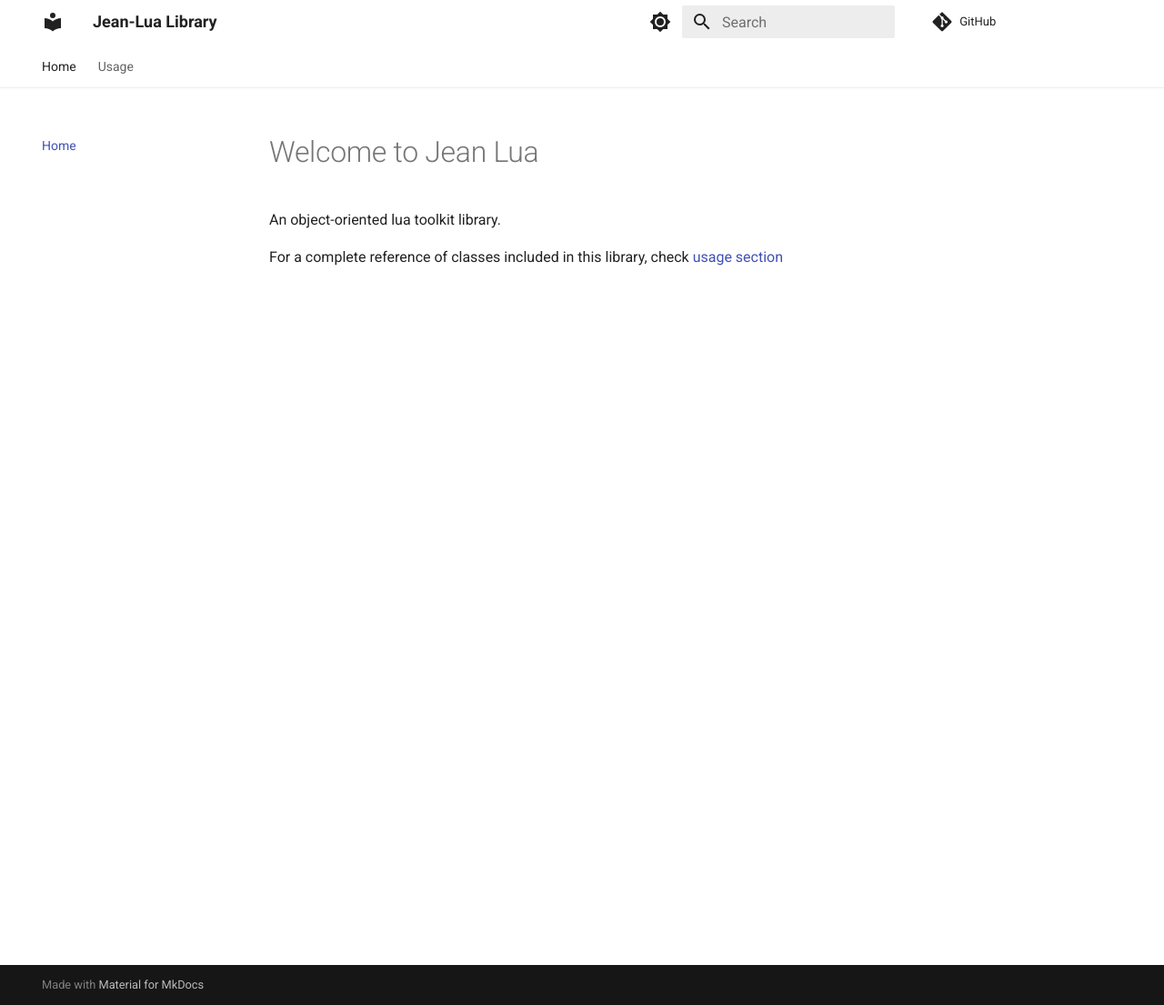
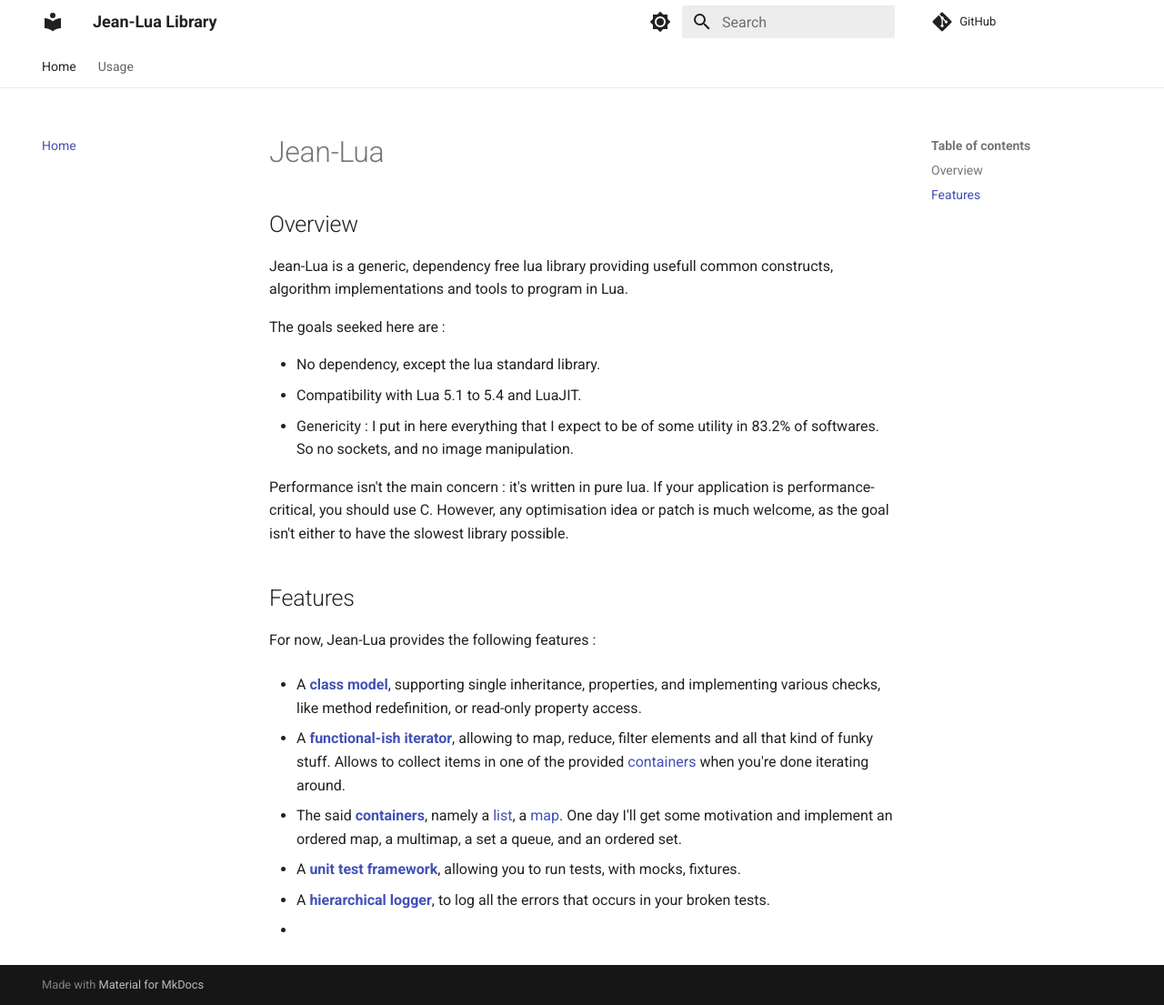
Before and after one commit to jean-loutre/jean-lua, an MkDocs documentation site: the page built from doc/index.md, in a window 1280 px wide and 1105 px high. Shown: the whole window at 91% size. Built offline with MkDocs 1.6.1 and Material for MkDocs 9.7.7, drawn with Linux system fonts in a browser that asks for light colours; comment, search, counter and statistics services are not loaded.

Commit message:
doc: wrote doc

```diff
--- a/doc/index.md
+++ b/doc/index.md
@@ -1,6 +1,44 @@
-# Welcome to Jean Lua
+# Jean-Lua
 
-An object-oriented lua toolkit library.
+## Overview
 
-For a complete reference of classes included in this library, check
-[usage section](usage/_index.md)
+Jean-Lua is a generic, dependency free lua library providing usefull common
+constructs, algorithm implementations and tools to program in Lua.
+
+The goals seeked here are :
+
+* No dependency, except the lua standard library.
+* Compatibility with Lua 5.1 to 5.4 and LuaJIT.
+* Genericity : I put in here everything that I expect to be of some utility in
+  83.2% of softwares. So no sockets, and no image manipulation.
+
+Performance isn't the main concern : it's written in pure lua. If your
+application is performance-critical, you should use C. However, any
+optimisation idea or patch is much welcome, as the goal isn't either to have
+the slowest library possible.
+
+## Features
+
+For now, Jean-Lua provides the following features :
+
+* A **[class model](/usage/object)**, supporting single inheritance, properties,
+  and implementing various checks, like method redefinition, or read-only
+  property access.
+
+* A **[functional-ish iterator](/usage/iterators)**, allowing to map, reduce,
+  filter elements and all that kind of funky stuff. Allows to collect items
+  in one of the provided [containers](/usage/containers) when you're done
+  iterating around.
+
+* The said **[containers](/usage/containers)**, namely a
+  [list](/usage/containers#list), a [map](/usage/containers/#map). One day
+  I'll get some motivation and implement an ordered map, a multimap, a set
+  a queue, and an ordered set.
+
+* A **[unit test framework](/usage/unit-tests)**, allowing you to run tests, with
+  mocks, fixtures.
+
+* A **[hierarchical logger](/usage/logging)**, to log all the errors that occurs
+  in your broken tests.
+
+*
```
Also changed, not shown: doc/usage/_index.md (+1 -1 lines), doc/usage/logging.md (+2 -6 lines), 1 other file.
